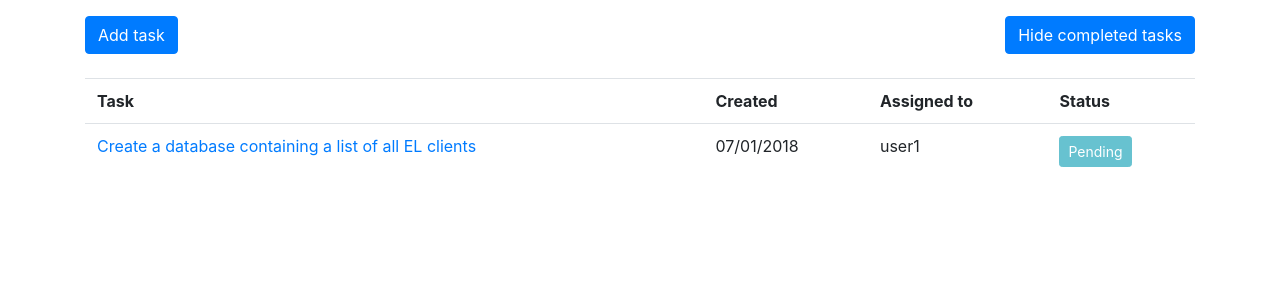
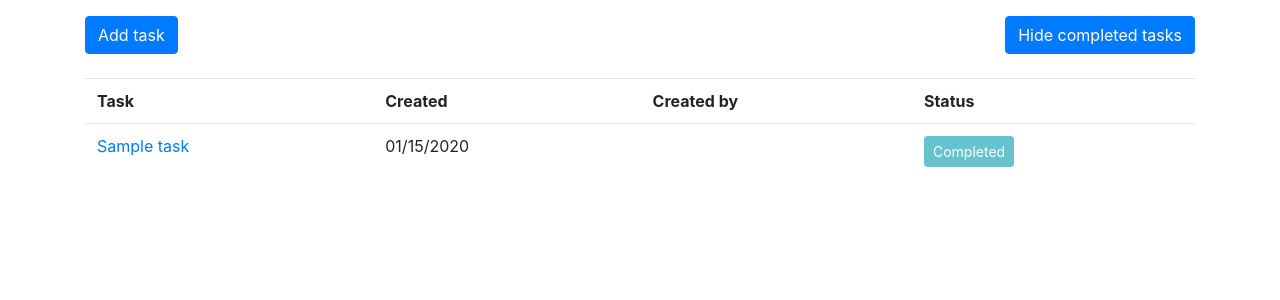
Before and after one commit to santhoshraj2960/Project-Management-System, a Django app: template projectmanagement/todolist/templates/todolist/index.html in a window 1280 px wide. Shown: the part 56-356 px from the top of the page. Run offline with Django 3.2, Linux system fonts and the light colour scheme; the template is opened without the code that fills it: values that come from a table or form of the project are taken from there, others are empty; data comes from the database, SQL or seed files in the repository; tables that the repository leaves empty hold one stand-in row (values such as "Sample post"); parts of the project's set-up code (start-up, migrations or seed data) failed here and were passed over; some libraries are stand-ins or nearby versions.

Commit message:
modified version of task management system

```diff
--- a/projectmanagement/todolist/models.py
+++ b/projectmanagement/todolist/models.py
@@ -7,11 +7,14 @@
 class Task(models.Model):
     title = models.CharField(max_length=140)
     description = models.CharField(max_length=1000, null=True)
-    created_date = models.DateField(auto_now_add=True, blank=True, null=True)
-    due_date = models.DateField(blank=True, null=True, )
+    created_date = models.DateTimeField(auto_now_add=True, blank=True, null=True)
     completed = models.BooleanField(default=False)
-    completed_date = models.DateField(blank=True, null=True)
+    completed_date = models.DateTimeField(blank=True, null=True)
     created_by = models.ForeignKey(User, related_name='todo_created_by', on_delete=models.CASCADE)
-    assigned_to = models.ForeignKey(
-        User, blank=True, null=True, related_name='todo_assigned_to', on_delete=models.CASCADE)
-    note = models.TextField(blank=True, null=True)
+
+# Table to track any changes in status of tasks
+class TaskStatus(models.Model):
+    user = models.ForeignKey(User, related_name='task_status_changed_by', on_delete=models.CASCADE)
+    completed = models.BooleanField(default=False)
+    status_change_date = models.DateTimeField(auto_now_add=True, blank=True, null=True)
+    task = models.ForeignKey(Task, related_name='task_status_changed_by', on_delete=models.CASCADE)
--- a/projectmanagement/todolist/templates/todolist/index.html
+++ b/projectmanagement/todolist/templates/todolist/index.html
@@ -88,16 +88,6 @@
 					</p>
 			    </div>
 
-			    <div class="form-group">
-			    	<p>
-			    		<label for="id_description">Assign To:</label>
-			    		<select name="assigned_to" id="assigned_to" class="custom-select mb-3" required="">
-			    			{% for user in all_users %}
-			    			    <option value="{{user.id}}">{{ user.username }}</option>
-			    			{% endfor %}
-			    		</select>
-			    	</p>
-			    </div>
 			    <button type="submit" class="btn btn-primary">Submit</button>
 			    <button id="cancel_create_task" class="btn btn-success" style="margin-left:12px">Cancel</button>
 			</form>
@@ -108,7 +98,7 @@
 				    <tr class="nodrop">
 						<th>Task</th>
 						<th>Created</th>
-						<th>Assigned to</th>
+						<th>Created by</th>
 						<th>Status</th>
 				    </tr>
 
@@ -121,7 +111,7 @@
 								{{ task.created_date|date:"m/d/Y" }}
 							</td>
 							<td>
-								{% if task.assigned_to %}{{ task.assigned_to }}{% else %}Anyone{% endif %}
+								{{ task.created_by }}
 							</td>
 							<td>
 								<button class="btn btn-info btn-sm" disabled>
```
Also changed, not shown: projectmanagement/todolist/templates/todolist/task_details.html (+13 -13 lines), projectmanagement/todolist/views.py (+35 -15 lines), projectmanagement/db.sqlite3, projectmanagement/todolist/migrations/0003_taskstatus.py (added), projectmanagement/todolist/migrations/0004_auto_20180702_1545.py (added), projectmanagement/todolist/migrations/0005_auto_20180702_1914.py (added), 8 other files.
